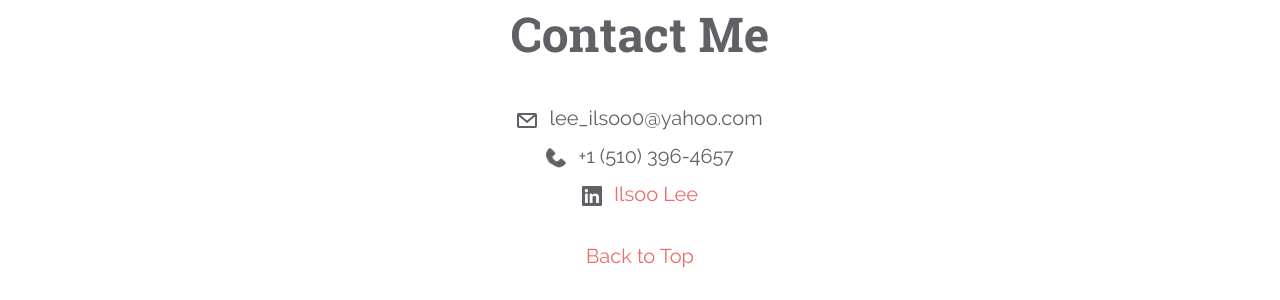
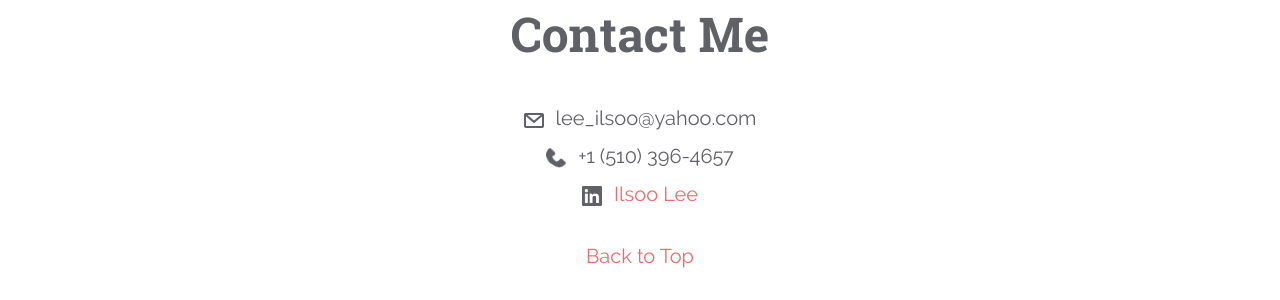
Before and after one commit to soo1017/soolee, a Jekyll site: the page built from index.html, in a window 1280 px wide and 900 px high, scrolled down 3252 px. Shown: the part 533-833 px from the top of the window. Built offline with Jekyll 4.4.1, drawn with Linux system fonts in a browser that asks for light colours; nearby versions of some CDN libraries.

Commit message:
Update _config.yml - 1st

```diff
--- a/_config.yml
+++ b/_config.yml
@@ -14,7 +14,7 @@
 # You can create any custom variable you would like, and they will be accessible
 # in the templates via {{ site.myvariable }}.
 title: Ilsoo Lee Portfolio
-email: lee_ilsoo0@yahoo.com
+email: lee_ilsoo@yahoo.com
 phone: +1 (510) 396-4657
 description: A portfolio to showcase the professional web & mobile application projects worked on by Soo Lee.
 # url: "https://github.com/soo1017/soolee" # the base hostname & protocol for your site, e.g. http://example.com
```
